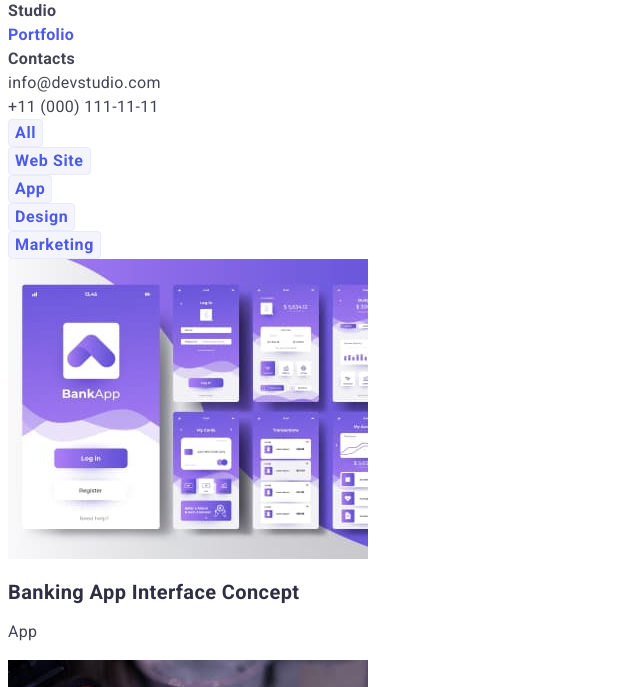
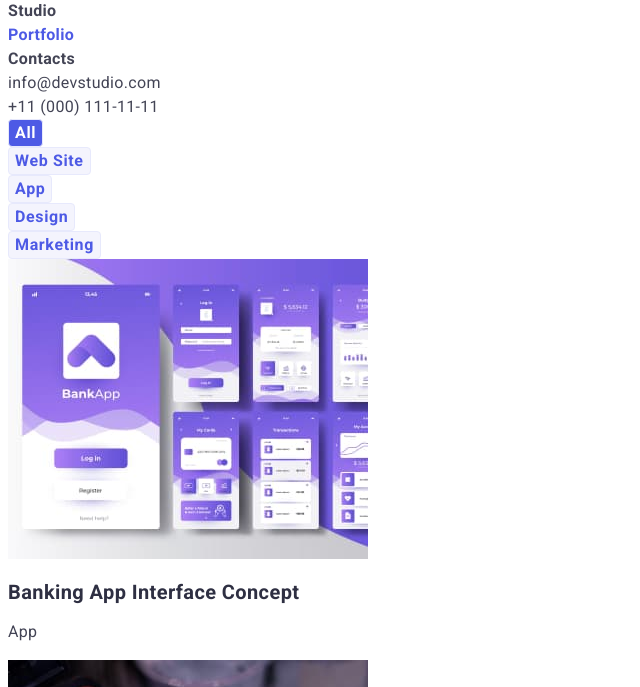
Before and after one commit to const604/goit-markup-hw-02, a plain HTML site: page portfolio.html in a window 1280 px wide. In both pictures the pointer is over the button "All". Shown: the part 33-720 px from the top of the page, without its empty margins (0-640 px from the left). Drawn offline with Linux system fonts and the light colour scheme.

Commit message:
виправлення помилок

```diff
--- a/css/styles.css
+++ b/css/styles.css
@@ -182,8 +182,8 @@ body {
   text-align: center;
 }
 
-.filters .link:hover,
-.filters .link:focus {
+.filters-link:hover,
+.filters-link:focus {
   background-color: var(--accent-color);
   color: var(--primary-white-color);
 }
```
